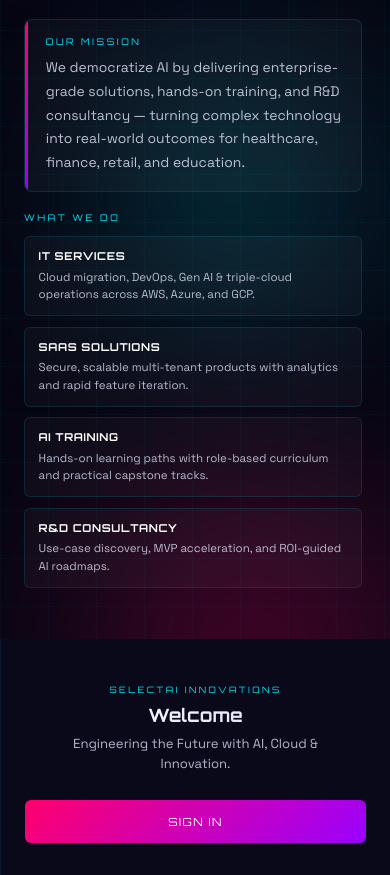
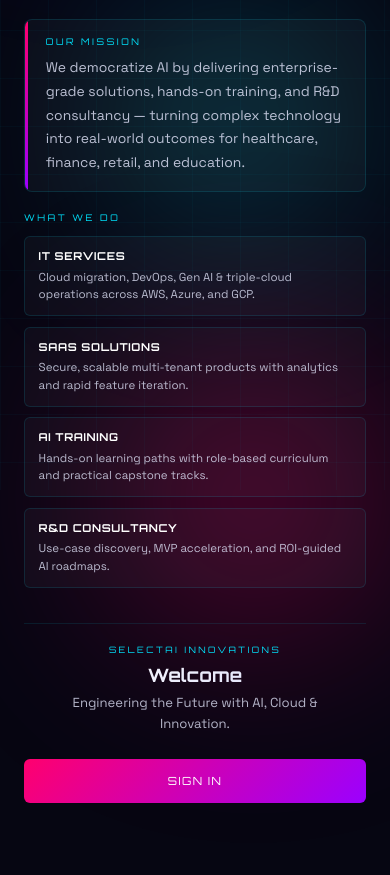
Before and after one commit to Janakar-cloud/SelectAI, a website: page login.html in a window 390 px wide. Shown: the part 354-1229 px from the top of the page. After the commit the page ends 1197 px from the top, so only its background shows below. Drawn offline with Linux system fonts and the light colour scheme.

Commit message:
login single page layout

```diff
--- a/login.html
+++ b/login.html
@@ -35,30 +35,21 @@
       overflow-x: hidden;
     }
 
-    /* ─── TWO-PANEL LAYOUT ───────────────────────────────── */
+    /* ─── SINGLE-PANEL LAYOUT ────────────────────────────── */
     .auth-layout {
-      display: flex;
+      position: relative;
       min-height: 100vh;
-    }
-
-    /* ─── LEFT PANEL ─────────────────────────────────────── */
-    .auth-left {
-      width: 42%;
-      background: var(--bg);
-      padding: 3rem 3rem 3rem 3.5rem;
       display: flex;
       flex-direction: column;
-      position: relative;
       overflow: hidden;
-      min-height: 100vh;
-      height: 100vh;
     }
     .al-orb {
-      position: absolute;
+      position: fixed;
       border-radius: 50%;
       filter: blur(100px);
       opacity: 0.5;
       pointer-events: none;
+      z-index: 0;
     }
     .al-orb-1 { width: 520px; height: 520px; background: radial-gradient(circle, #9b00ff 0%, transparent 70%); top: -220px; left: -200px; animation: orbDrift1 16s ease-in-out infinite; }
     .al-orb-2 { width: 400px; height: 400px; background: radial-gradient(circle, #ff006e 0%, transparent 70%); bottom: -160px; right: -120px; animation: orbDrift2 20s ease-in-out infinite; }
@@ -68,24 +59,35 @@
     @keyframes orbDrift3 { 0%,100%{transform:translate(0,0)} 50%{transform:translate(40px,-50px)} }
 
     .al-grid {
-      position: absolute; inset: 0;
+      position: fixed; inset: 0;
       background-image: linear-gradient(rgba(0,229,255,.03) 1px, transparent 1px),
                         linear-gradient(90deg, rgba(0,229,255,.03) 1px, transparent 1px);
       background-size: 48px 48px;
       pointer-events: none;
+      z-index: 0;
+    }
+
+    .auth-shell {
+      position: relative;
+      z-index: 2;
+      flex: 1;
+      display: flex;
+      flex-direction: column;
+      min-height: 100vh;
+      width: 100%;
+      max-width: 920px;
+      margin: 0 auto;
+      padding: clamp(2rem, 4vh, 3rem) clamp(1.5rem, 4vw, 3.5rem) 0;
     }
 
     .al-content {
       position: relative;
-      z-index: 2;
+      flex: 1 1 auto;
       display: flex;
       flex-direction: column;
-      flex: 0 0 90%;
-      height: 90%;
-      min-height: 90%;
-      max-height: 90%;
+      min-height: 0;
       overflow-y: auto;
-      padding-right: 0.25rem;
+      padding-bottom: 1rem;
     }
 
     .al-logo { margin-bottom: 2rem; }
@@ -190,36 +192,34 @@
       opacity: 0.82;
     }
 
-    /* ─── RIGHT PANEL ────────────────────────────────────── */
-    .auth-right {
-      width: 58%;
-      background: var(--bg-alt);
-      border-left: 1px solid rgba(0,229,255,0.08);
+    /* ─── AUTH FOOTER (welcome + forms) ──────────────────── */
+    .auth-footer {
+      flex-shrink: 0;
+      width: 100%;
+      max-width: 420px;
+      margin: 0 auto;
+      margin-top: auto;
+      padding: 1.25rem 0 clamp(1.5rem, 5vh, 2.5rem);
+      border-top: 1px solid rgba(0,229,255,0.1);
+    }
+    .auth-footer--forms {
+      max-width: 460px;
+      flex: 1 1 auto;
+      min-height: 0;
       display: flex;
       flex-direction: column;
-      min-height: 100vh;
-      height: 100vh;
-      overflow: hidden;
+      padding-top: 0.5rem;
     }
-
-    .auth-right-inner {
+    .auth-footer--forms .auth-card {
       flex: 1;
-      display: flex;
-      flex-direction: column;
-      width: 100%;
-      max-width: 460px;
-      margin: 0 auto;
-      padding: 0 2.5rem;
-      min-height: 100%;
+      min-height: 0;
+      max-height: min(72vh, 640px);
     }
 
     .auth-welcome {
       text-align: center;
       animation: authFadeIn 0.45s ease;
-      margin-top: auto;
-      flex-shrink: 0;
       width: 100%;
-      padding: 1rem 0 clamp(1.5rem, 5vh, 3rem);
     }
     .auth-welcome.is-hidden { display: none; }
     .auth-welcome-kicker {
@@ -269,11 +269,8 @@
 
     .auth-card {
       width: 100%;
-      flex: 1;
-      min-height: 0;
       overflow-y: auto;
-      padding-top: clamp(2rem, 6vh, 3rem);
-      padding-bottom: 2rem;
+      padding-bottom: 0.5rem;
       animation: authFadeIn 0.35s ease;
     }
     .auth-card.is-hidden { display: none; }
@@ -581,36 +578,12 @@
 
     /* ─── RESPONSIVE ─────────────────────────────────────── */
     @media (max-width: 900px) {
-      .auth-layout   { flex-direction: column; min-height: 100vh; }
-      .auth-left     {
-        width: 100%;
-        padding: 2rem 1.5rem;
-        height: auto;
-        min-height: 90vh;
-      }
-      .al-content    {
-        flex: 0 0 auto;
-        height: auto;
-        min-height: 90vh;
-        max-height: none;
-        overflow-y: visible;
-      }
-      .al-stats      { display: none; }
-      .al-tagline    { font-size: 1.4rem; margin-bottom: 1.2rem; }
-      .vm-card       { padding: 1rem 1rem 1rem 1.3rem; }
+      .auth-shell     { padding: 2rem 1.5rem 0; }
+      .al-stats       { display: none; }
+      .al-tagline     { font-size: 1.4rem; margin-bottom: 1.2rem; }
+      .vm-card        { padding: 1rem 1rem 1rem 1.3rem; }
       .al-services-grid { grid-template-columns: 1fr; }
-      .auth-right    {
-        width: 100%;
-        height: auto;
-        min-height: 0;
-        flex: 1;
-        overflow: visible;
-      }
-      .auth-right-inner {
-        min-height: 28vh;
-        padding: 0 1.5rem;
-      }
-      .auth-welcome  { padding-bottom: 2rem; }
+      .auth-footer--forms .auth-card { max-height: none; }
     }
     @media (max-width: 500px) {
       .form-row      { grid-template-columns: 1fr; }
@@ -621,12 +594,12 @@
 
 <div class="auth-layout">
 
-  <!-- ─── LEFT PANEL ─────────────────────────────────────── -->
-  <aside class="auth-left">
   <div class="al-orb al-orb-1"></div>
   <div class="al-orb al-orb-2"></div>
   <div class="al-orb al-orb-3"></div>
   <div class="al-grid"></div>
+
+  <div class="auth-shell">
 
     <div class="al-content">
       <div class="al-logo">
@@ -692,11 +665,8 @@
         </div>
       </div>
     </div>
-  </aside>
 
-  <!-- ─── RIGHT PANEL ──────────────────────────────────────  -->
-  <main class="auth-right">
-    <div class="auth-right-inner">
+    <div class="auth-footer" id="authFooter">
 
     <div class="auth-card is-hidden" id="authCard">
 
@@ -959,7 +929,8 @@
     </div>
 
     </div>
-  </main>
+
+  </div>
 </div>
 
 <!-- Scripts -->
@@ -980,17 +951,22 @@
 window.openAuthForms = function (tab) {
   var welcome = document.getElementById('authWelcome');
   var card    = document.getElementById('authCard');
+  var footer  = document.getElementById('authFooter');
   if (welcome) welcome.classList.add('is-hidden');
   if (card)    card.classList.remove('is-hidden');
+  if (footer)  footer.classList.add('auth-footer--forms');
   if (tab === 'signup') switchTab('signup');
   else if (tab === 'login') switchTab('login');
+  if (footer) footer.scrollIntoView({ behavior: 'smooth', block: 'end' });
 };
 
 window.showAuthWelcome = function () {
   var welcome = document.getElementById('authWelcome');
   var card    = document.getElementById('authCard');
+  var footer  = document.getElementById('authFooter');
   if (welcome) welcome.classList.remove('is-hidden');
   if (card)    card.classList.add('is-hidden');
+  if (footer)  footer.classList.remove('auth-footer--forms');
   switchTab('login');
   clearMessages();
 };
```
Lines whose indentation alone changed are shown as unchanged.
